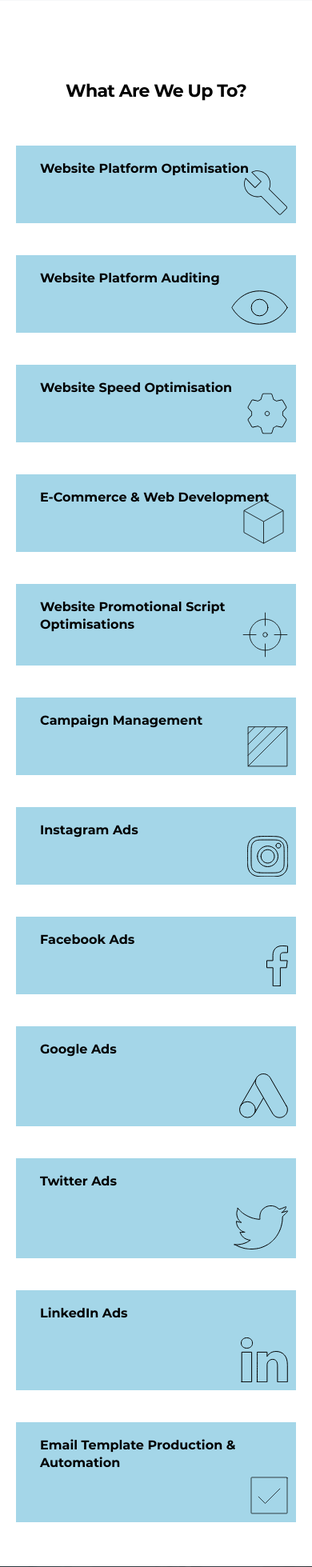
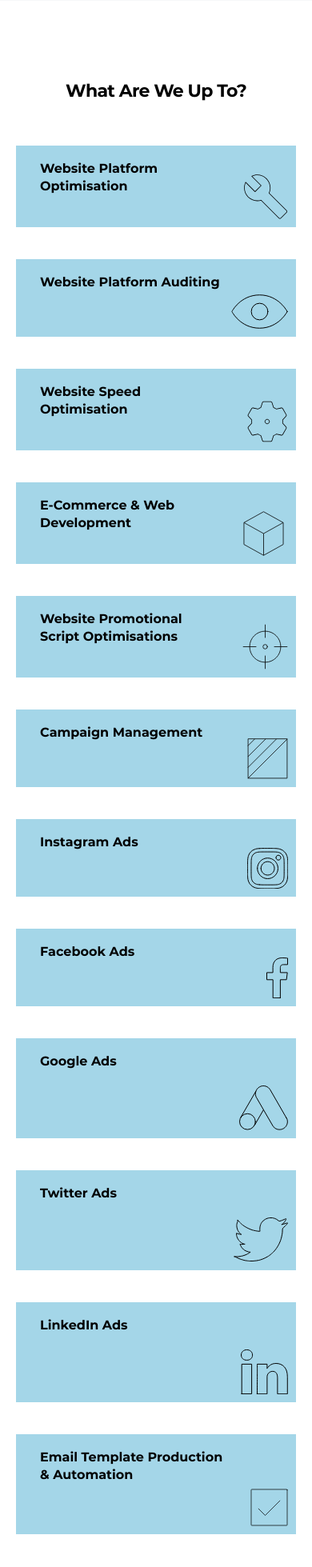
Before and after one commit to clouru/clouru-webpage, a PHP site: page / in a window 390 px wide. Shown: the part 2065-4024 px from the top of the page at 80% size. Run offline with PHP 8.4, Linux system fonts and the light colour scheme.

Commit message:
fix svg icon issue on mobile

```diff
--- a/assets/css/style.css
+++ b/assets/css/style.css
@@ -18,3 +18,8 @@ footer#colophon .ftr-locations ul{justify-content: center;}
 .digital-outsourcing-agency .services-main .item, .ppc-testimonials .slides {
     display: grid;
 }
+@media (max-width: 390px){
+    .digital-outsourcing-agency .services-main .service-box .box-title {
+        max-width: 230px;
+    }
+}
```
